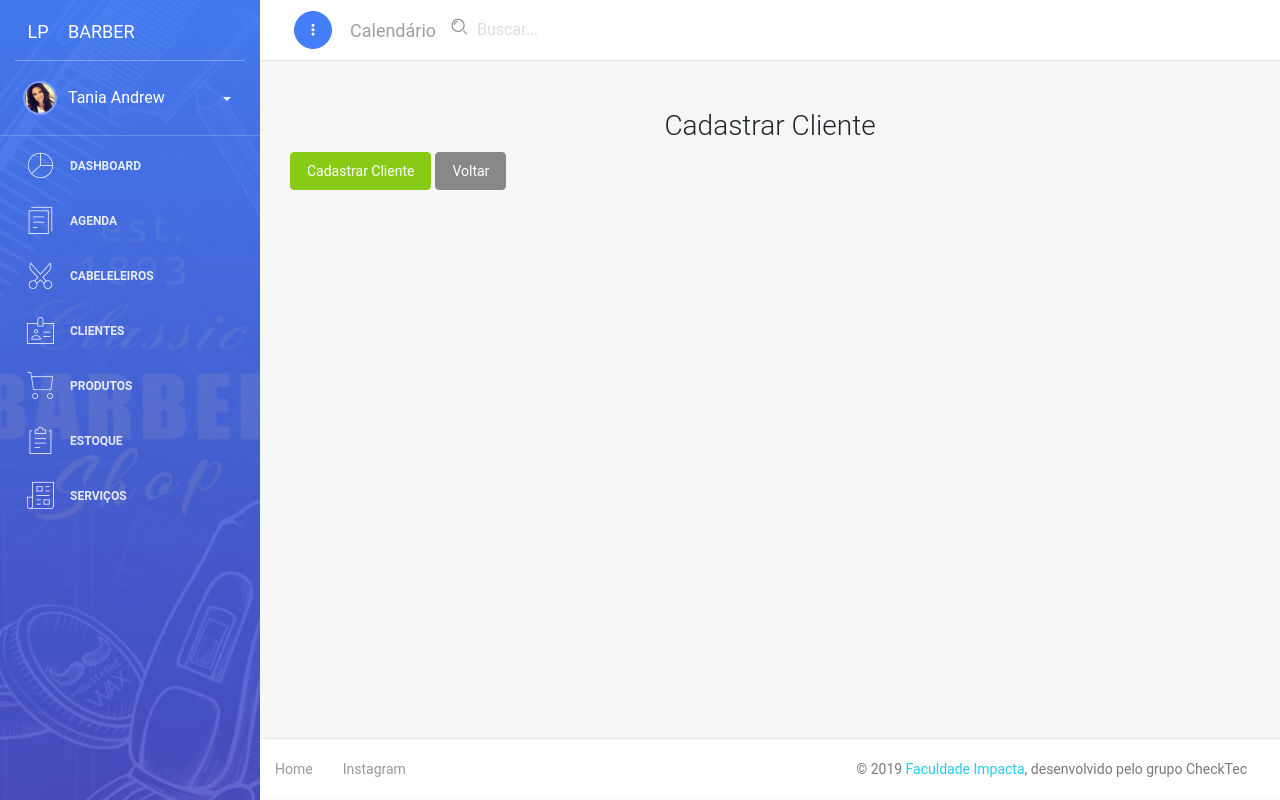
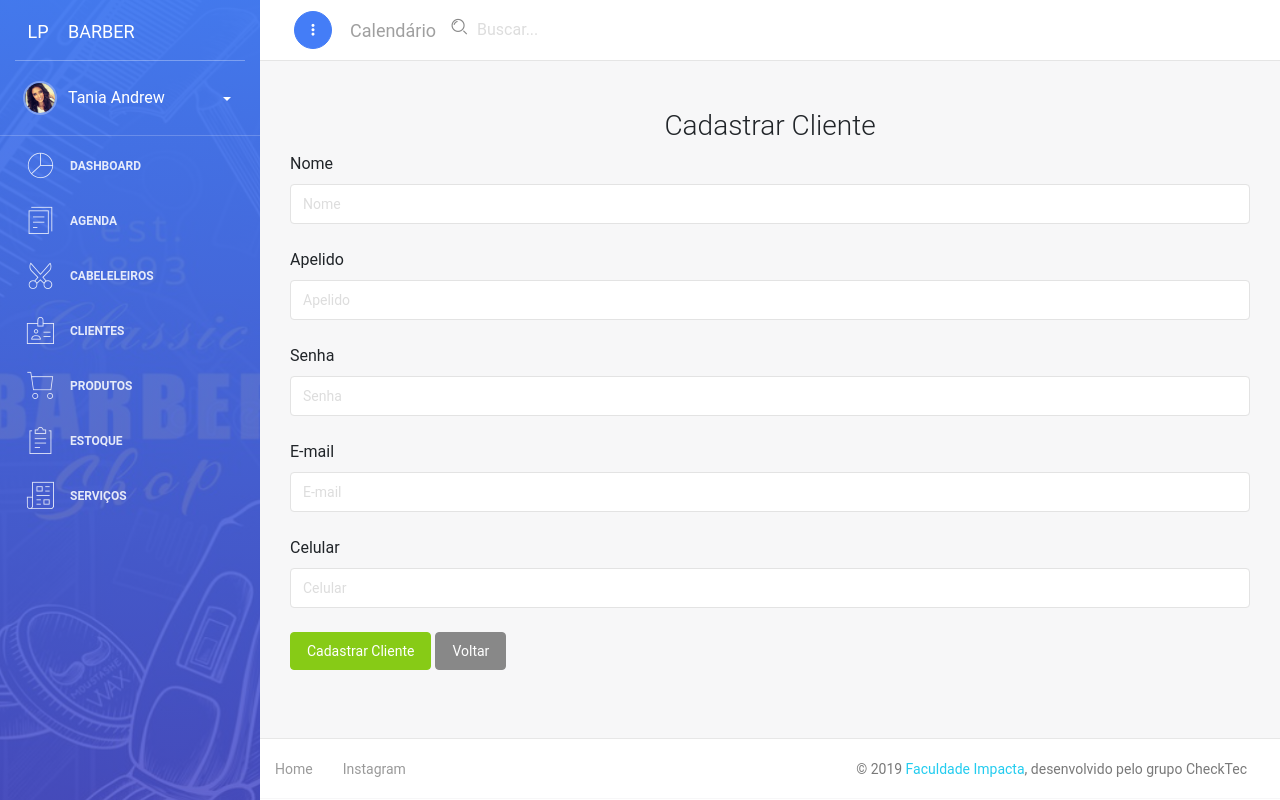
Before and after one commit to AlfaPhD/django_schedule, a Django app: page /cliente/create in a window 1280 px wide. Run offline with Django 3.2, Linux system fonts and the light colour scheme; a user stored in the database is signed in; some libraries are stand-ins or nearby versions.

Commit message:
[UP] subindo correção no template, login e models create

```diff
--- a/website/templates/registration/register.html
+++ b/website/templates/registration/register.html
@@ -18,7 +18,7 @@
             </div>
             <div class="textbox">
                 <i class="fas fa-phone"></i>
-                <input type='text' placeholder="Celular" name='phone' value='' class='glyphicon glyphicon-user'>
+                <input type='text' placeholder="Celular" name='celular' value='' class='glyphicon glyphicon-user'>
 {#                {{ form.email }}#}
             </div>
             <div class="textbox">
--- a/website/templates/website/cliente/create.html
+++ b/website/templates/website/cliente/create.html
@@ -1,14 +1,29 @@
 {% extends 'website/base.html' %}
-{% load bootstrap4 %}
 {% block container %}
-    <form method="POST" action="create">
+<form method="POST" action="create">
         {% csrf_token %}
-        <h3 align="center"> Cadastrar Cliente</h3>
-        {% bootstrap_form form %}
-        <div class="form-group">
+    <h3 align="center"> Cadastrar Cliente</h3>
+    <div class="form-group">
+    <label>Nome </label>
+    <input type="text" name="nome"  placeholder="Nome" class="form-control" required />
+    </br>
+    <label>Apelido </label>
+    <input type="text" name="apelido" placeholder="Apelido" class="form-control" required/>
+    </br>
+    <label>Senha </label>
+    <input type="password" name="senha" placeholder="Senha" class="form-control"required />
+    </br>
+    <label>E-mail </label>
+    <input type="email" name="email" placeholder="E-mail" class="form-control"required />
+    </br>
+    <label>Celular </label>
+    <input type="text" name="celular" placeholder="Celular" class="form-control"required />
+        </br>
 
-            <button class="btn btn-success" type="submit" href="cliente"> <span class="glyphicon glyphicon-add"></span>Cadastrar Cliente</button>
-            <button class="btn btn-default" href="../cliente">Voltar</button>
-        </div>
-    </form>
+    <button class="btn btn-success" href="cliente"> <span class="glyphicon glyphicon-add"></span>Cadastrar Cliente</button>
+     <a class="btn btn-default" href="../cliente">Voltar</a>
+</div>
+</form>
+
+
 {% endblock %}
```
Also changed, not shown: website/templates/website/cabeleleiro/create.html (+15 -1 lines), website/templates/website/servico/create.html (+8 -1 lines), db_.sqlite3.
